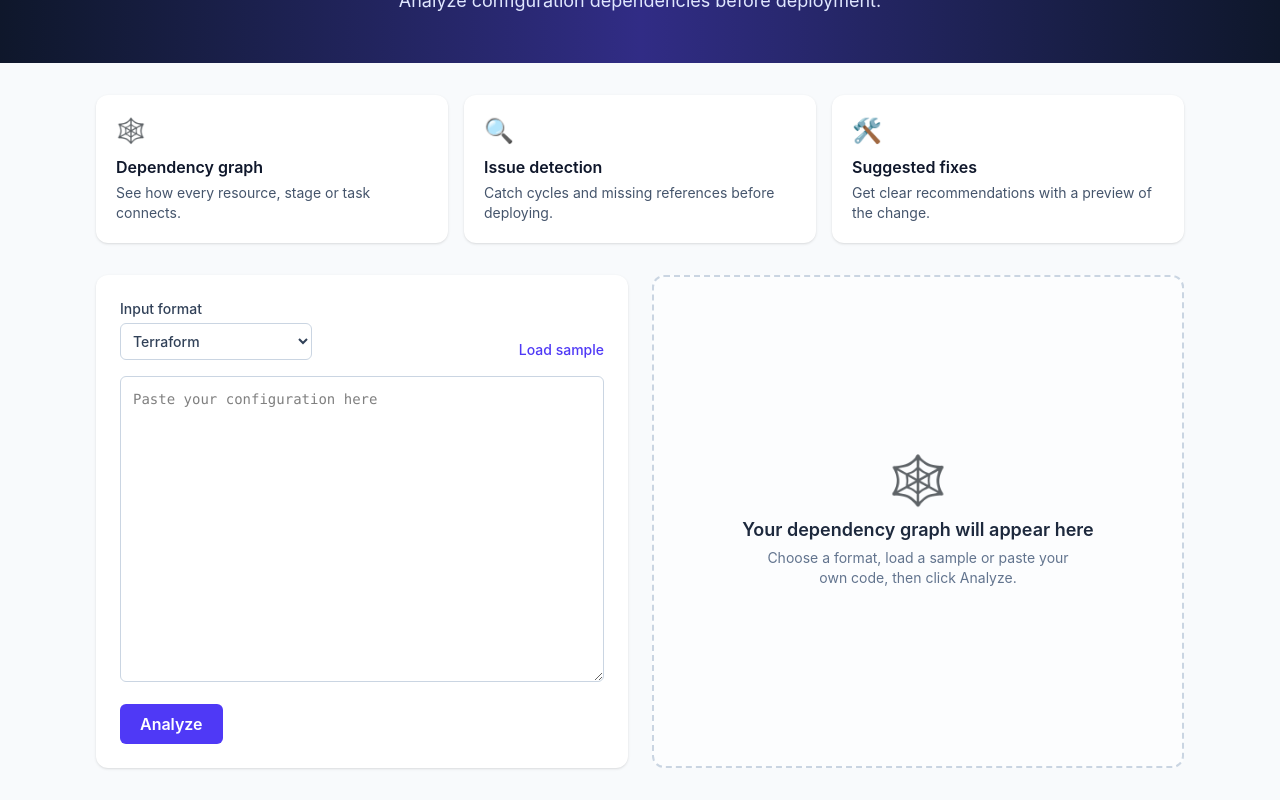
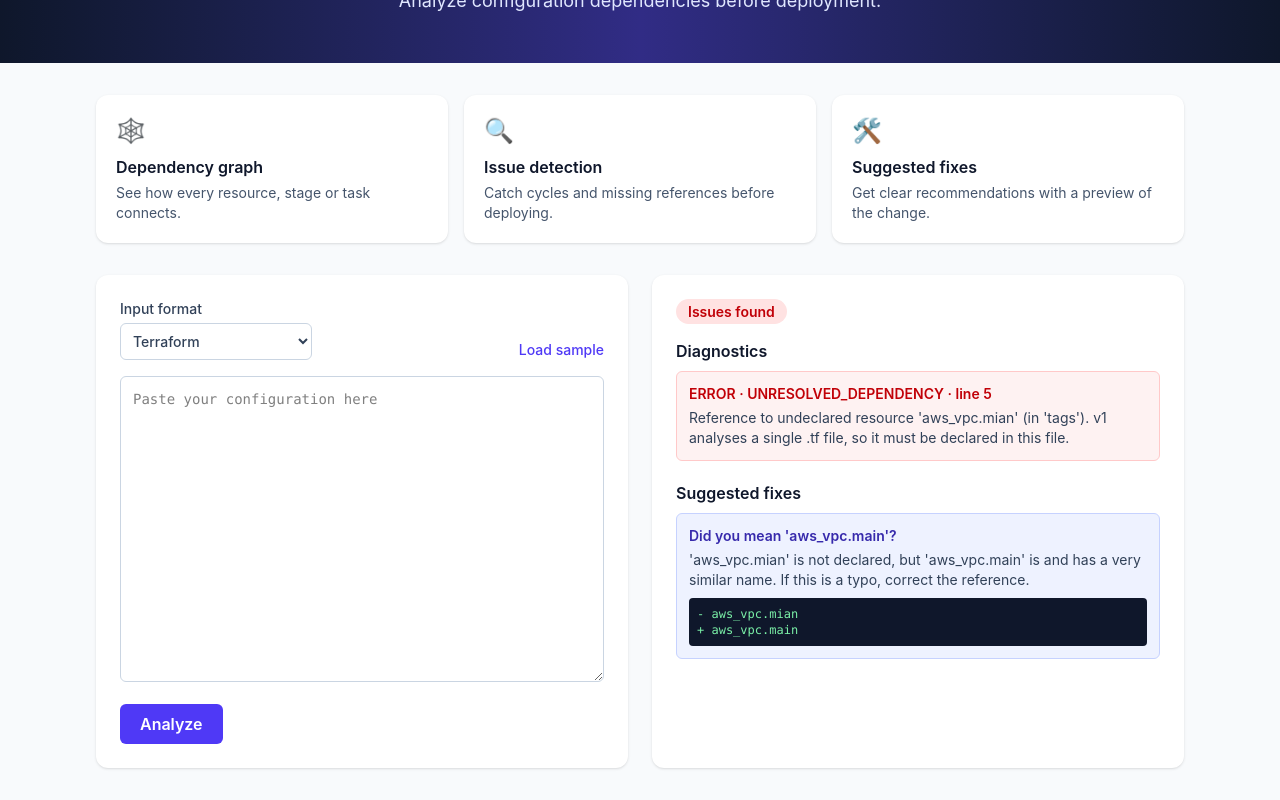
Before and after one commit to saanvi-singhal/Cloud-Workflow-Validator, a React (Vite) app in the folder frontend/: page / in a window 1280 px wide. Both pictures are taken after a click on the button "Analyze". Shown: the part 113-913 px from the top of the page. Built offline with nearby package versions, Linux system fonts and the light colour scheme.

Commit message:
feat(frontend): show diagnostics and recommendations from mock response

```diff
--- a/frontend/src/App.tsx
+++ b/frontend/src/App.tsx
@@ -1,4 +1,6 @@
 import { useState } from 'react';
+import mock from './mocks/terraform.json';
+import type { AnalysisResult } from './types';
 
 const SAMPLES: Record<string, string> = {
   terraform: `resource "aws_vpc" "main" {
@@ -36,10 +38,10 @@ const FEATURES = [
 export default function App() {
   const [language, setLanguage] = useState('terraform');
   const [code, setCode] = useState('');
+  const [result, setResult] = useState<AnalysisResult | null>(null);
 
   function handleAnalyze() {
-    console.log('Language:', language);
-    console.log('Code:', code);
+    setResult(mock as unknown as AnalysisResult);
   }
 
   return (
@@ -90,6 +92,7 @@ export default function App() {
               onChange={e => setCode(e.target.value)}
               placeholder="Paste your configuration here"
               rows={14}
+              spellCheck={false}
               className="mt-4 w-full rounded-md border border-slate-300 p-3 font-mono text-sm"
             />
 
@@ -101,6 +104,7 @@ export default function App() {
             </button>
           </section>
 
+          {result === null ? (
             <section className="flex min-h-80 flex-col items-center justify-center rounded-xl border-2 border-dashed border-slate-300 bg-white/60 p-6 text-center">
               <div className="text-5xl">🕸️</div>
               <h2 className="mt-3 text-lg font-semibold text-slate-800">
@@ -110,6 +114,42 @@ export default function App() {
                 Choose a format, load a sample or paste your own code, then click Analyze.
               </p>
             </section>
+          ) : (
+            <section className="rounded-xl bg-white p-6 shadow">
+              <span
+                className={`rounded-full px-3 py-1 text-sm font-semibold ${
+                  result.valid ? 'bg-green-100 text-green-700' : 'bg-red-100 text-red-700'
+                }`}
+              >
+                {result.valid ? 'Valid' : 'Issues found'}
+              </span>
+
+              <h2 className="mt-4 font-semibold text-slate-900">Diagnostics</h2>
+              <ul className="mt-2 space-y-2">
+                {result.diagnostics.map((d, i) => (
+                  <li key={i} className="rounded-md border border-red-200 bg-red-50 p-3 text-sm">
+                    <div className="font-semibold text-red-700">
+                      {d.severity.toUpperCase()} · {d.code} · line {d.source_location.start_line}
+                    </div>
+                    <div className="mt-1 text-slate-700">{d.message}</div>
+                  </li>
+                ))}
+              </ul>
+
+              <h2 className="mt-5 font-semibold text-slate-900">Suggested fixes</h2>
+              {result.recommendations.map(r => (
+                <div key={r.id} className="mt-2 rounded-md border border-indigo-200 bg-indigo-50 p-3 text-sm">
+                  <div className="font-semibold text-indigo-800">{r.title}</div>
+                  <div className="mt-1 text-slate-700">{r.explanation}</div>
+                  {r.proposed_change && (
+                    <pre className="mt-2 rounded bg-slate-900 p-2 text-xs text-green-300">
+                      {r.proposed_change.preview}
+                    </pre>
+                  )}
+                </div>
+              ))}
+            </section>
+          )}
         </div>
       </main>
     </div>
--- /dev/null
+++ b/frontend/src/mocks/terraform.json
@@ -0,0 +1,25 @@
+{
+  "valid": false,
+  "format": "terraform",
+  "diagnostics": [
+    {
+      "code": "UNRESOLVED_DEPENDENCY",
+      "severity": "error",
+      "message": "Reference to undeclared resource 'aws_vpc.mian' (in 'tags'). v1 analyses a single .tf file, so it must be declared in this file.",
+      "source_location": { "file": "main.tf", "start_line": 5, "start_column": 21, "end_line": 5, "end_column": 36 }
+    }
+  ],
+  "execution_order": null,
+  "recommendations": [
+    {
+      "id": "RESOLVE_MISSING_DEPENDENCY:0",
+      "title": "Did you mean 'aws_vpc.main'?",
+      "explanation": "'aws_vpc.mian' is not declared, but 'aws_vpc.main' is and has a very similar name. If this is a typo, correct the reference.",
+      "proposed_change": {
+        "description": "Replace 'aws_vpc.mian' with 'aws_vpc.main'.",
+        "preview": "- aws_vpc.mian\n+ aws_vpc.main"
+      },
+      "related_node_ids": ["tf:resource:aws_subnet.app"]
+    }
+  ]
+}
--- /dev/null
+++ b/frontend/src/types.ts
@@ -0,0 +1,30 @@
+export interface SourceLocation {
+  file: string;
+  start_line: number;
+  start_column: number;
+  end_line: number;
+  end_column: number;
+}
+
+export interface Diagnostic {
+  code: string;
+  severity: 'error' | 'warning' | 'info';
+  message: string;
+  source_location: SourceLocation;
+}
+
+export interface Recommendation {
+  id: string;
+  title: string;
+  explanation: string;
+  proposed_change: { description: string; preview: string } | null;
+  related_node_ids: string[];
+}
+
+export interface AnalysisResult {
+  valid: boolean;
+  format: string;
+  diagnostics: Diagnostic[];
+  recommendations: Recommendation[];
+  execution_order: string[] | null;
+}
```
Lines whose indentation alone changed are shown as unchanged.
